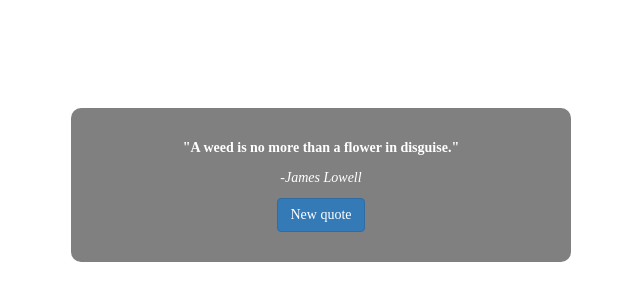
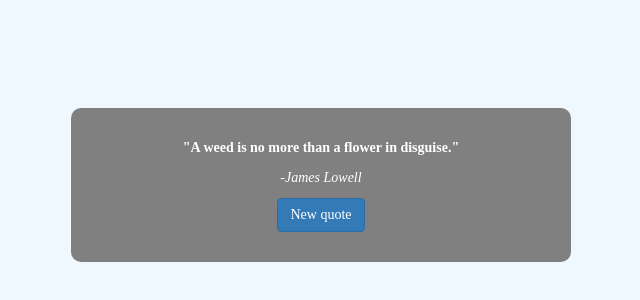
Before and after one commit to rameshsingh9813/random_quote_generator, a React (Create React App) app: page / in a window 1280 px wide. Shown: the part 92-392 px from the top of the page, without its empty margins (319-959 px from the left). Built offline with nearby package versions, Linux system fonts and the light colour scheme; no server answers.

Commit message:
using the asyc and error handling

```diff
--- a/src/componenet/Quote.jsx
+++ b/src/componenet/Quote.jsx
@@ -6,13 +6,15 @@ function Quote() {
   const [allQuotes, setAllQuotes] = useState([]);
   const [col,setCol]=useState("grey");
 
+  const url="https://type.fit/api/quotes"
 
-//  quote api   https://type.fit/api/quotes
+
+  //  quote api   https://type.fit/api/quotes
 // featch the data with axios  method_1
   // Fetch all quotes on initial render
     //  useEffect(()=>{
     //     axios
-    //     .get("https://type.fit/api/quotes")
+    //     .get(url)
     //     .then((response)=>{
     //         setAllQuotes(response.data);
     //     })
@@ -22,7 +24,7 @@ function Quote() {
 
 // fetching the data  with out axios method_2
     // useEffect(()=>{
-    // fetch("https://type.fit/api/quotes")
+    // fetch(url)
     // .then(response=>response.json())
     // .then(data=>setAllQuotes(data))
     // },[])
@@ -31,7 +33,7 @@ function Quote() {
 //feach the data through differnt way method_3
     // useEffect(() => {
     //     const requrest = new XMLHttpRequest();
-    //     requrest.open('GET', 'https://type.fit/api/quotes');
+    //     requrest.open('GET', url);
     //     requrest.onload = () => {
     //       if (requrest.status === 200) {
     //         setAllQuotes(JSON.parse(requrest.responseText));
@@ -42,13 +44,27 @@ function Quote() {
 
 
 //using the async method to feach the data method_4
+// useEffect(() => {
+//     const fetchData = async () => {
+//       const response = await fetch(url);
+//       const data = await response.json();
+//       console.log(data)
+//       setAllQuotes(data);
+//     };
+//     fetchData();
+//   }, []);
 
+
+//with error handling the method_5
 useEffect(() => {
     const fetchData = async () => {
-      const response = await fetch('https://type.fit/api/quotes');
-      const data = await response.json();
-      console.log(data)
-      setAllQuotes(data);
+      try {
+        const response = await fetch(url);
+        const data = await response.json();
+        setAllQuotes(data);
+      } catch (error) {
+        console.error(error);
+      }
     };
     fetchData();
   }, []);
--- a/src/index.css
+++ b/src/index.css
@@ -11,3 +11,6 @@ code {
   font-family: source-code-pro, Menlo, Monaco, Consolas, 'Courier New',
     monospace;
 }
+body{
+  background-color:aliceblue;
+}
```
